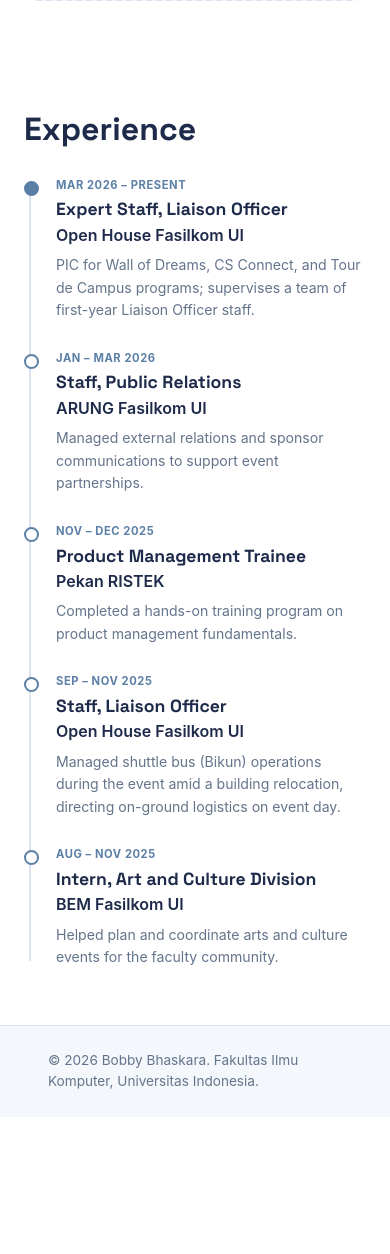
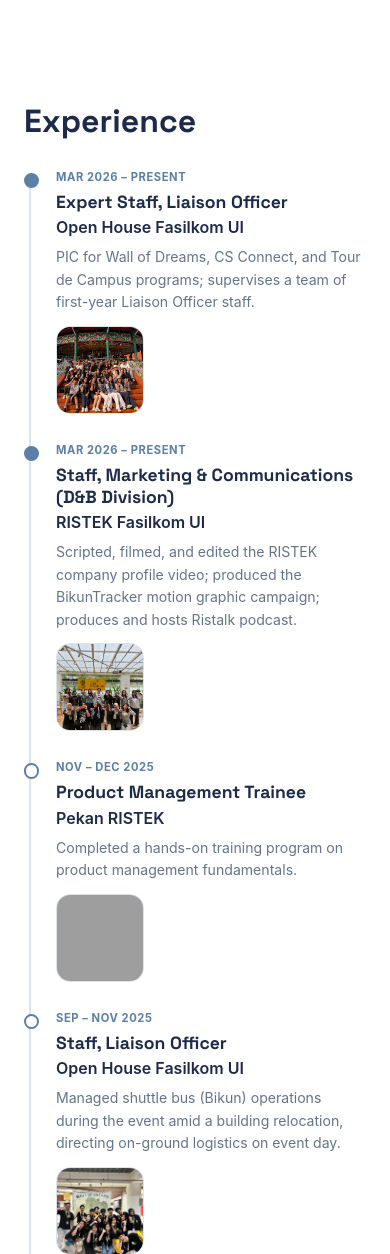
Before and after one commit to bobbybhskara/myportofolio, a Django app: page / in a window 390 px wide. Shown: the part 2313-3567 px from the top of the page. Before the commit the page ends 3402 px from the top, so only its background shows below. Run offline with Django 5.2, Linux system fonts and the light colour scheme; grey boxes are pictures that could not be loaded.

Commit message:
feat: refine experience timeline with updated roles and responsive thumbnails

```diff
--- a/static/css/style.css
+++ b/static/css/style.css
@@ -50,8 +50,8 @@ h1, .brand {
 }
 
 .brand {
-    font-size: 1.3rem;
-    font-weight: 700;
+    font-size: 1rem;
+    font-weight: 500;
     color: var(--paper);
     text-decoration: none;
 }
@@ -344,7 +344,7 @@ main > section {
 
 .timeline {
     position: relative;
-    max-width: 760px;
+    width: 100%;
 }
 
 .experience-timeline {
@@ -385,6 +385,29 @@ main > section {
 
 .experience-entry.is-current::before {
     background-color: var(--accent);
+}
+
+.experience-content {
+    display: flex;
+    align-items: flex-start;
+    justify-content: space-between;
+    gap: clamp(2rem, 6vw, 6rem);
+}
+
+.experience-copy {
+    flex: 1;
+    min-width: 0;
+}
+
+.experience-thumbnail {
+    flex: 0 0 116px;
+    width: 116px;
+    height: 116px;
+    margin-left: auto;
+    object-fit: cover;
+    object-position: center;
+    border: 1px solid var(--line);
+    border-radius: var(--radius);
 }
 
 .experience-date {
@@ -468,6 +491,18 @@ main > section {
     .experience-description {
         font-size: 0.88rem;
     }
+
+    .experience-content {
+        flex-direction: column;
+        gap: 0.75rem;
+    }
+
+    .experience-thumbnail {
+        flex-basis: auto;
+        width: 88px;
+        height: 88px;
+        margin-left: 0;
+    }
 }
 
 @media (hover: none), (pointer: coarse) {
--- a/templates/index.html
+++ b/templates/index.html
@@ -23,7 +23,7 @@
         <section class="hero" id="profile">
             <div class="container hero-grid">
                 <div class="hero-identity">
-                    <p class="hero-kicker">Computer Science &middot; Universitas Indonesia</p>
+                    <p class="hero-kicker">Information Systems &middot; Universitas Indonesia</p>
                     <h1>Muhammad Eshan Bobby Bhaskara</h1>
                 </div>
                 <div class="hero-photo">
@@ -79,7 +79,7 @@
                                 <p class="project-role">Animator &middot; Motion Designer &middot; Editor</p>
                                 <p class="project-description">A 30-second, fully-animated promo built for videotron screens across UI's bus stations, designed to catch attention in a high-traffic, glance-and-go format.</p>
                                 <div class="project-links">
-                                    <a href="https://drive.google.com/file/d/1q-7qyZrHVH-SJ-3JzS8QAwQ8_GSPjuBa/view?usp=sharing" target="_blank" rel="noopener noreferrer">Watch on Drive ↗</a>
+                                    <a href="https://youtu.be/Cjb-sSc9Cfw" target="_blank" rel="noopener noreferrer">Watch on Youtube ↗</a>
                                 </div>
                             </div>
                         </div>
@@ -136,38 +136,63 @@
                 <div class="timeline">
                     <ol class="experience-timeline">
                         <li class="experience-entry is-current">
+                            <div class="experience-content">
+                                <div class="experience-copy">
                                     <p class="experience-date">Mar 2026 &ndash; Present</p>
                                     <h3>Expert Staff, Liaison Officer</h3>
                                     <p class="experience-organization">Open House Fasilkom UI</p>
                                     <p class="experience-description">PIC for Wall of Dreams, CS Connect, and Tour de Campus programs; supervises a team of first-year Liaison Officer staff.</p>
+                                </div>
+                                <img class="experience-thumbnail" src="/static/img/exp-openhouse-expert.jpg" alt="Expert Staff Liaison Officer at Open House Fasilkom UI">
+                            </div>
+                        </li>
+
+                        <li class="experience-entry is-current">
+                            <div class="experience-content">
+                                <div class="experience-copy">
+                                    <p class="experience-date">Mar 2026 &ndash; Present</p>
+                                    <h3>Staff, Marketing &amp; Communications (D&amp;B Division)</h3>
+                                    <p class="experience-organization">RISTEK Fasilkom UI</p>
+                                    <p class="experience-description">Scripted, filmed, and edited the RISTEK company profile video; produced the BikunTracker motion graphic campaign; produces and hosts Ristalk podcast.</p>
+                                </div>
+                                <img class="experience-thumbnail" src="/static/img/exp-ristek-marketing.jpg" alt="Marketing and Communications staff at RISTEK Fasilkom UI">
+                            </div>
                         </li>
 
                         <li class="experience-entry">
-                            <p class="experience-date">Jan &ndash; Mar 2026</p>
-                            <h3>Staff, Public Relations</h3>
-                            <p class="experience-organization">ARUNG Fasilkom UI</p>
-                            <p class="experience-description">Managed external relations and sponsor communications to support event partnerships.</p>
-                        </li>
-
-                        <li class="experience-entry">
+                            <div class="experience-content">
+                                <div class="experience-copy">
                                     <p class="experience-date">Nov &ndash; Dec 2025</p>
                                     <h3>Product Management Trainee</h3>
                                     <p class="experience-organization">Pekan RISTEK</p>
                                     <p class="experience-description">Completed a hands-on training program on product management fundamentals.</p>
+                                </div>
+                                <img class="experience-thumbnail" src="/static/img/exp-pekanristek.jpg" alt="Pekan RISTEK product management training activity">
+                            </div>
                         </li>
 
                         <li class="experience-entry">
+                            <div class="experience-content">
+                                <div class="experience-copy">
                                     <p class="experience-date">Sep &ndash; Nov 2025</p>
                                     <h3>Staff, Liaison Officer</h3>
                                     <p class="experience-organization">Open House Fasilkom UI</p>
                                     <p class="experience-description">Managed shuttle bus (Bikun) operations during the event amid a building relocation, directing on-ground logistics on event day.</p>
+                                </div>
+                                <img class="experience-thumbnail" src="/static/img/exp-openhouse-staff.jpg" alt="Liaison Officer staff coordinating Open House Fasilkom UI">
+                            </div>
                         </li>
 
                         <li class="experience-entry">
+                            <div class="experience-content">
+                                <div class="experience-copy">
                                     <p class="experience-date">Aug &ndash; Nov 2025</p>
                                     <h3>Intern, Art and Culture Division</h3>
                                     <p class="experience-organization">BEM Fasilkom UI</p>
                                     <p class="experience-description">Helped plan and coordinate arts and culture events for the faculty community.</p>
+                                </div>
+                                <img class="experience-thumbnail" src="/static/img/exp-artculture.jpg" alt="Art and Culture Division event activity at BEM Fasilkom UI">
+                            </div>
                         </li>
                     </ol>
                 </div>
```
Also changed, not shown: static/img/exp-artculture.jpg (added), static/img/exp-openhouse-expert.jpg (added), static/img/exp-openhouse-staff.jpg (added), static/img/exp-ristek-marketing.JPG (added), 1 other file. Lines whose indentation alone changed are shown as unchanged.
